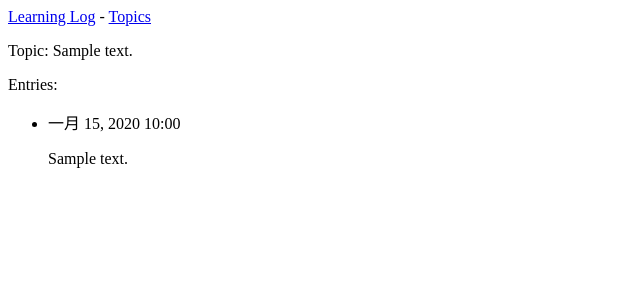
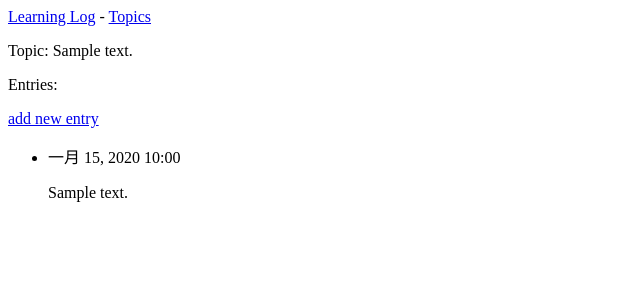
Before and after one commit to Ihtml/learning_log, a Django app: page /topics/1/ in a window 1280 px wide. Shown: the top 300 px of the page, without its empty margins (0-640 px from the left). Run offline with Django 3.2, Linux system fonts and the light colour scheme; tables that the repository leaves empty hold one stand-in row (values such as "Sample post").

Commit message:
add new entry

```diff
--- a/learning_logs/forms.py
+++ b/learning_logs/forms.py
@@ -4,7 +4,7 @@ __date__ = '2018-12-10 22:42'
 
 from django import forms
 
-from .models import Topic
+from .models import Topic, Entry
 
 
 class TopicForm(forms.ModelForm):
@@ -12,3 +12,11 @@ class TopicForm(forms.ModelForm):
         model = Topic
         fields = ['text']
         labels = {'text': ''}
+
+
+class EntryForm(forms.ModelForm):
+    class Meta:
+        model = Entry
+        fields = ['text']
+        labels = {'text': ''}
+        widgets = {'text': forms.Textarea(attrs={'cols': 80})}
--- a/learning_logs/templates/learning_logs/topic.html
+++ b/learning_logs/templates/learning_logs/topic.html
@@ -4,6 +4,9 @@
     <p>Topic: {{ topic }}</p>
 
     <p>Entries:</p>
+    <p>
+        <a href="{% url 'learning_logs:new_entry' topic.id %}">add new entry</a>
+    </p>
     <ul>
     {% for entry in entries %}
         <li>
--- a/learning_logs/urls.py
+++ b/learning_logs/urls.py
@@ -12,4 +12,5 @@ urlpatterns = [
     path('topics/', views.topics, name='topics'),
     path('topics/<int:topic_id>/', views.topic, name='topic'),
     path('new_topic/', views.new_topic, name='new_topic'),
+    path('new_entry/<int:topic_id>/', views.new_entry, name='new_entry'),
 ]
--- a/learning_logs/views.py
+++ b/learning_logs/views.py
@@ -8,7 +8,7 @@ from django.http import HttpResponseRedirect
 from django.urls import reverse
 
 from .models import Topic
-from .forms import TopicForm
+from .forms import TopicForm, EntryForm
 
 
 def index(request):
@@ -42,3 +42,23 @@ def new_topic(request):
 
     context = {'form': form}
     return render(request, 'learning_logs/new_topic.html', context)
+
+
+def new_entry(request, topic_id):
+    # 在特定主题中添加新条目
+    topic = Topic.objects.get(id=topic_id)
+
+    if request.method != 'POST':
+        # 未提交数据，创建一个新表单
+        form = EntryForm()
+    else:
+        # POST提交的数据，对数据进行处理
+        form = EntryForm(data=request.POST)
+        if form.is_valid():
+            new_entry = form.save(commit=False)
+            new_entry.topic = topic
+            new_entry.save()
+            return HttpResponseRedirect(reverse('learning_logs:topic', args=[topic_id]))
+
+    context = {'form': form, 'topic': topic}
+    return render(request, 'learning_logs/new_entry.html', context)
```
Also changed, not shown: learning_logs/templates/learning_logs/new_entry.html (added, +13 -0 lines).
